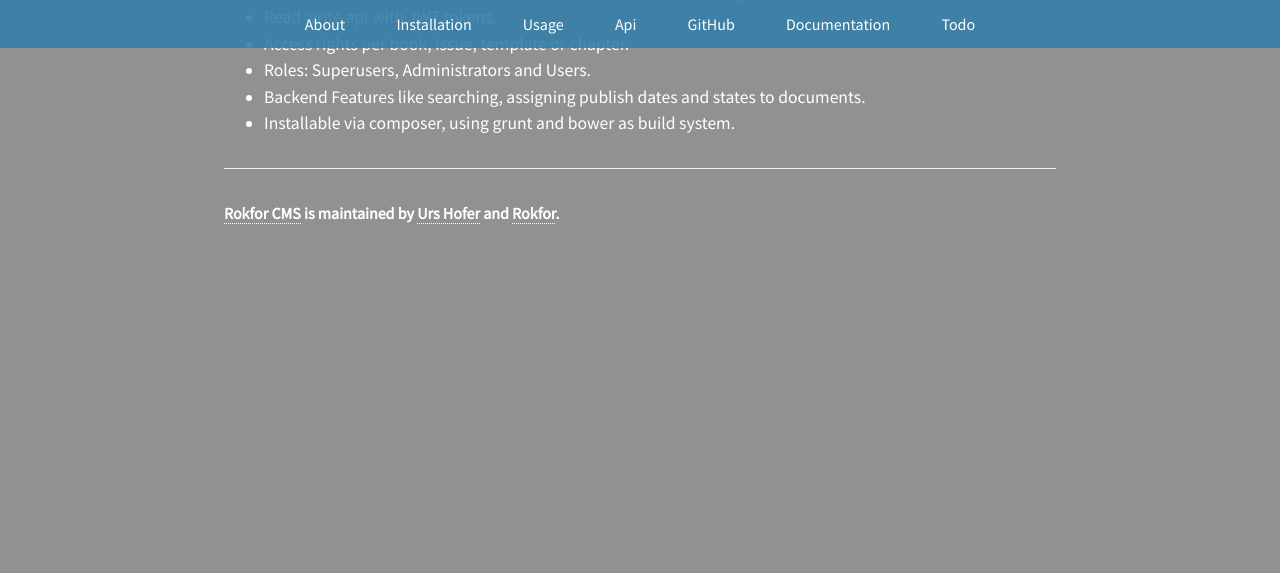
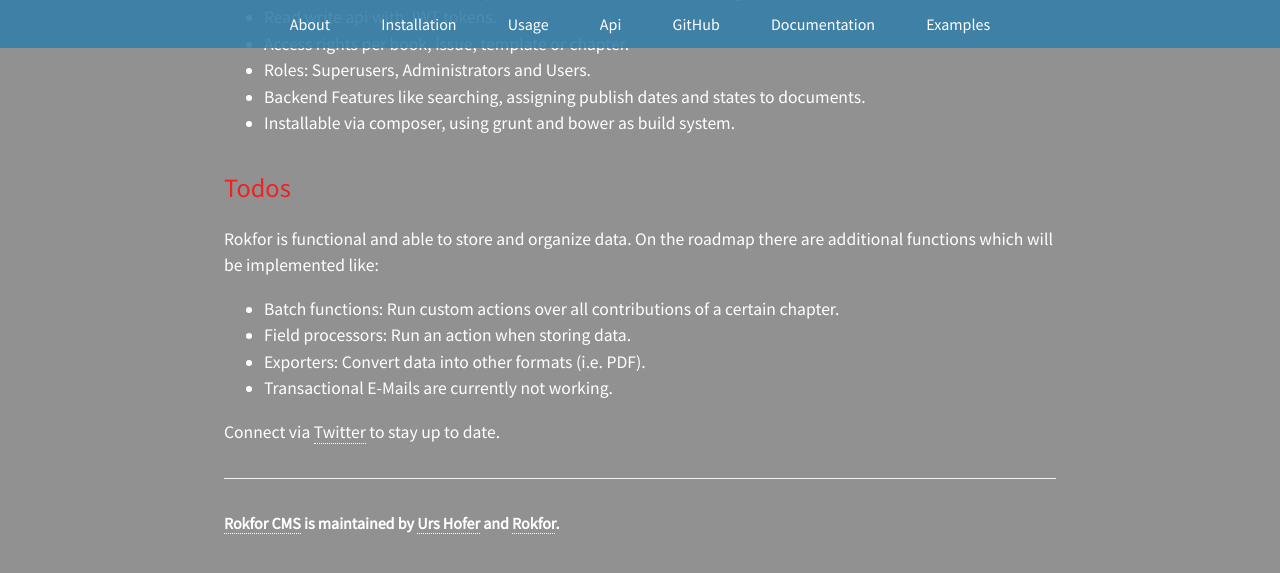
Before and after one commit to Rokfor/rokfor-slim, a Jekyll site: the page built from index.md, in a window 1280 px wide and 900 px high, scrolled down 2397 px. Shown: the top 573 px of the window. Built offline with Jekyll 4.4.1, drawn with Linux system fonts in a browser that asks for light colours; nearby versions of some CDN libraries.

```diff
--- a/_includes/menu.html
+++ b/_includes/menu.html
@@ -9,5 +9,5 @@
       <a href="/api" class="btn">Api</a>
       <a href="https://github.com/Rokfor/rokfor-slim" class="btn">GitHub</a>
       <a href="http://docs.rokfor.apiary.io" class="btn">Documentation</a>
-      <a href="/todo" class="btn">Todo</a>
+      <a href="/examples" class="btn">Examples</a>
     </section>
--- a/index.md
+++ b/index.md
@@ -75,3 +75,15 @@ structural relations. Some of the features are:
 - Backend Features like searching, assigning publish dates and states
   to documents.
 - Installable via composer, using grunt and bower as build system.
+
+## Todos
+
+Rokfor is functional and able to store and organize data. On the roadmap
+there are additional functions which will be implemented like:
+
+- Batch functions: Run custom actions over all contributions of a certain chapter.
+- Field processors: Run an action when storing data.
+- Exporters: Convert data into other formats (i.e. PDF).
+- Transactional E-Mails are currently not working.
+
+Connect via [Twitter](http://twitter.com/uphofer) to stay up to date.
```
Also changed, not shown: clients.md (added, +21 -0 lines), todo.md (deleted, +0 -17 lines).
